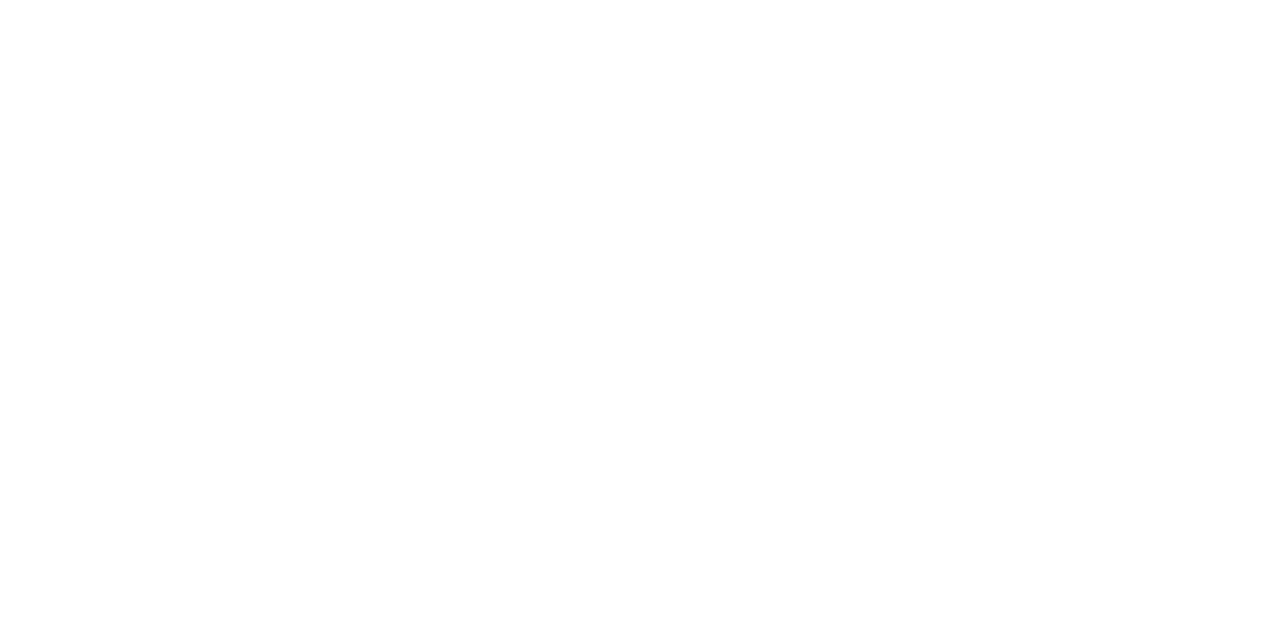
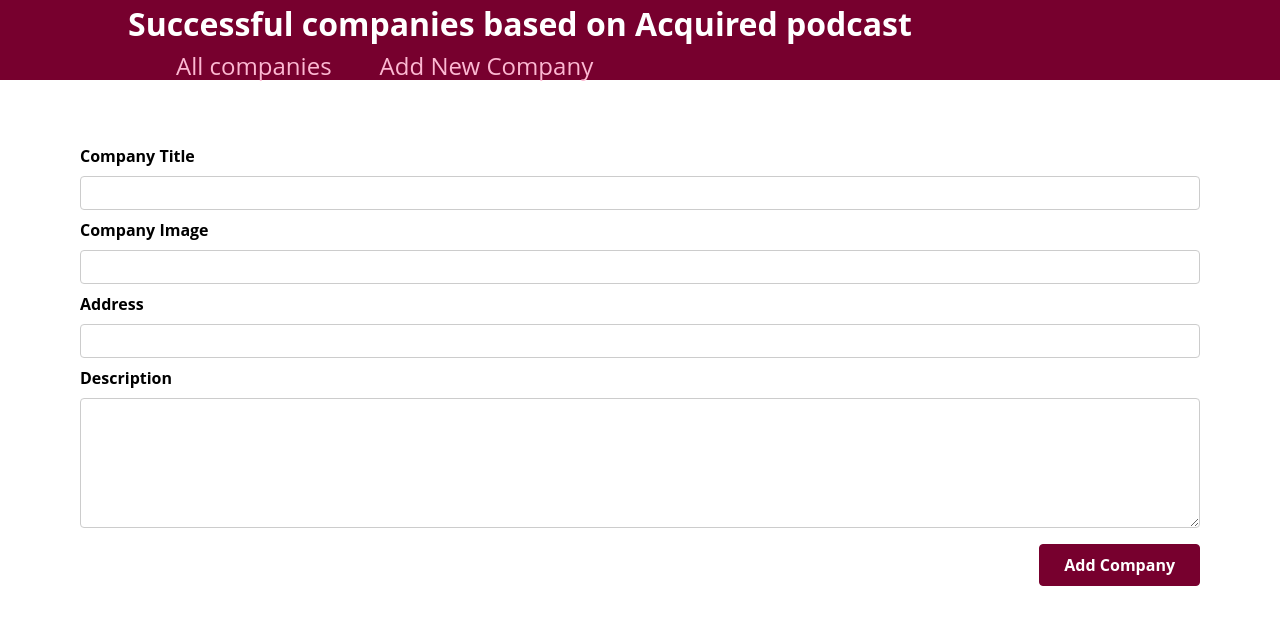
Before and after one commit to AminDarestani2019/big-companies, a Next.js app: page /new-company in a window 1280 px wide. Shown: the top 624 px of the page. Built offline with nearby package versions, Linux system fonts and the light colour scheme.

Commit message:
change build to next

```diff
--- a/components/layout/MainNavigation.module.css
+++ b/components/layout/MainNavigation.module.css
@@ -6,12 +6,14 @@
     justify-content: space-between;
     background-color: #77002e;
     padding: 0 10%;
+    flex-wrap: wrap;
 }
 
 .logo{
     font-size: 2rem;
     color:white;
     font-weight: bold;
+    word-break: break-word;
 }
 
 .header ul{
--- a/pages/_app.js
+++ b/pages/_app.js
@@ -2,14 +2,15 @@
 import "../styles/globals.css";
 import Head from "next/head";
 
-export default function MyApp({Component,pageProps}){
-  <>
-    <Head><meta name="viewport" content="width=device-width, initial-scale=1" /></Head>
-    return(
-      <Component {...pageProps} />
-        <Layout>
+export default function MyApp({ Component, pageProps }) {
+  return (
+    <>
+      <Head>
+        <meta name="viewport" content="width=device-width, initial-scale=1" />
+      </Head>
+      <Layout>
+        <Component {...pageProps} />
       </Layout>
-    );
-  </>
-
+    </>
+  );
 }
```
